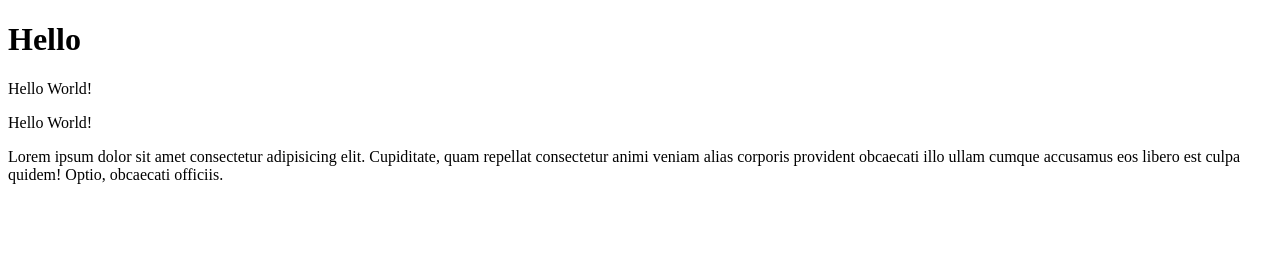
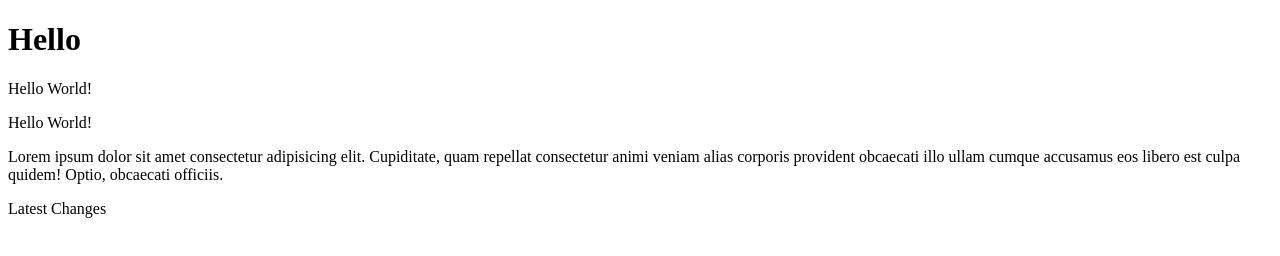
Before and after one commit to MyatHtayKhant/traversy, a plain HTML site: page index.html in a window 1280 px wide. Drawn offline with Linux system fonts and the light colour scheme.

Commit message:
Update index.html

```diff
--- a/index.html
+++ b/index.html
@@ -13,5 +13,8 @@
     <div class="colorRed">
       <p>Lorem ipsum dolor sit amet consectetur adipisicing elit. Cupiditate, quam repellat consectetur animi veniam alias corporis provident obcaecati illo ullam cumque accusamus eos libero est culpa quidem! Optio, obcaecati officiis.</p>
     </div>
+  <div>
+    Latest Changes
+  </div>
   </body>
 </html>
```
